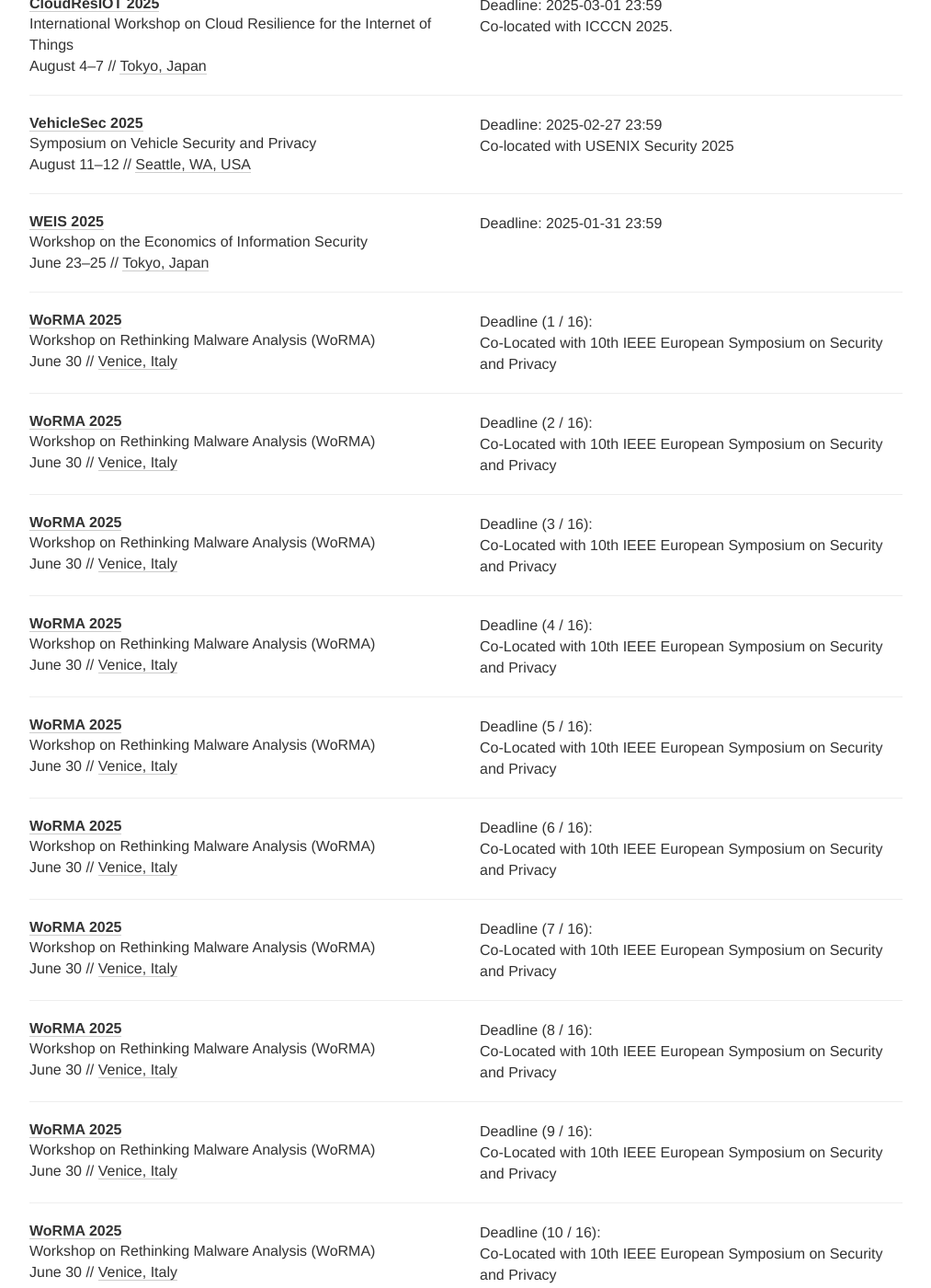
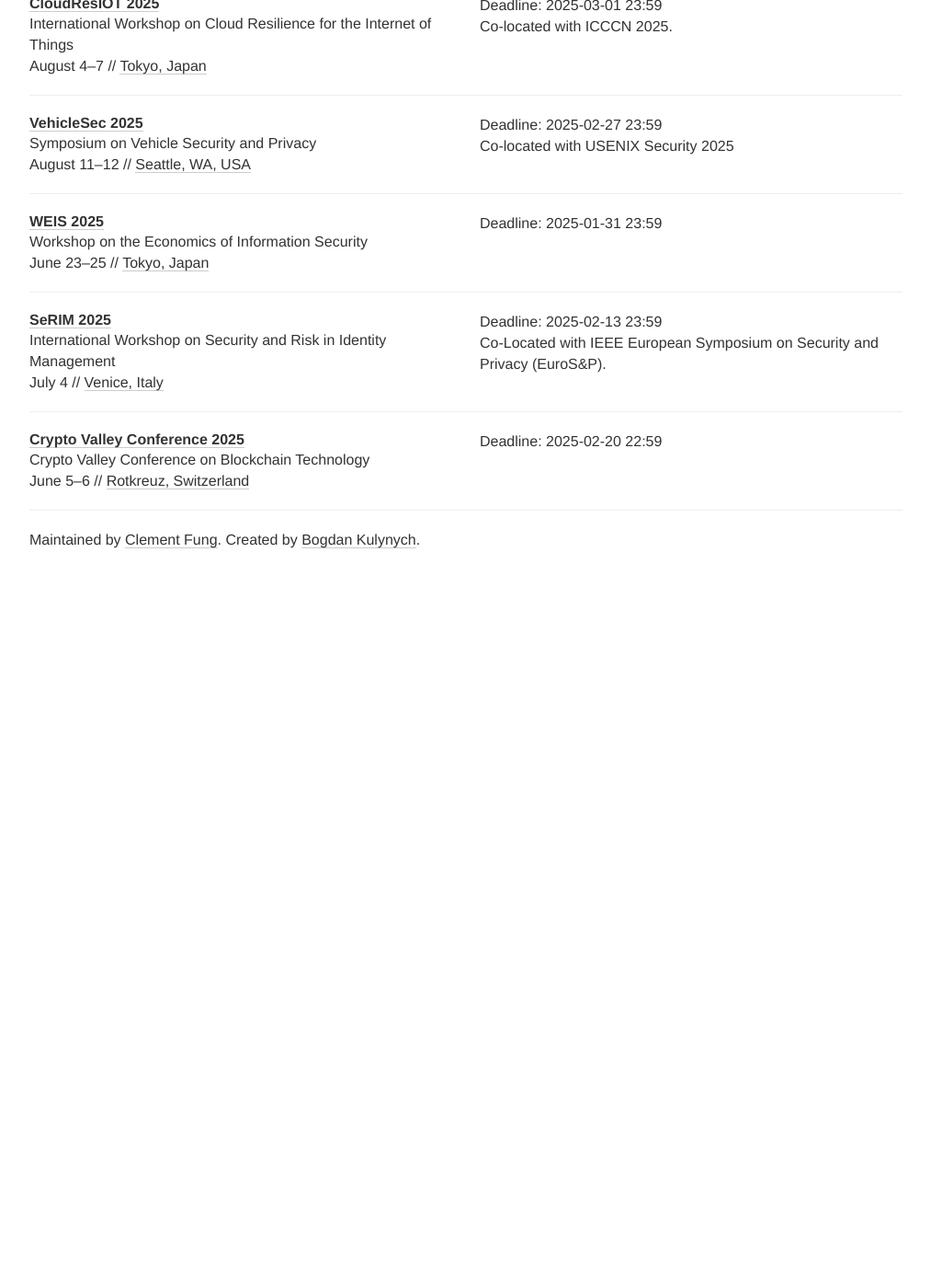
Before and after one commit to sec-deadlines/sec-deadlines.github.io, a Jekyll site: the page built from index.html, in a window 1280 px wide and 1400 px high, scrolled down 16403 px. Shown: the whole window at 92% size, without its empty margins (133-1146 px from the left). Built offline with Jekyll 4.4.1, drawn with Linux system fonts in a browser that asks for light colours; nearby versions of some CDN libraries; comment, search, counter and statistics services are not loaded; after the commit the page ends 17033 px from its top, so only the background shows below that; some of the changed text lies outside the part shown.

Commit message:
Merge with WORMA '24

```diff
--- a/_data/conferences.yml
+++ b/_data/conferences.yml
@@ -758,13 +758,13 @@
 
 - name: WoRMA
   description: Workshop on Rethinking Malware Analysis
-  year: 2024
-  link: https://worma.gitlab.io/2024/
-  deadline: ["2024-03-26 23:59"]
-  date: July 8-12
-  comment: Co-located with IEEE Euro S&P 2024
-  place: Vienna, Austria
-  tags: [SEC, PRIV, SHOP]
+  year: 2025
+  link: https://worma.gitlab.io/2025/
+  deadline: ["2025-02-20 23:59"]
+  date: June 30
+  comment: Co-located with IEEE Euro S&P
+  place: Venice, Italy
+  tags: [SEC, SHOP]
 
 - name: SysTEX
   description: Workshop on System Software for Trusted Execution
@@ -1179,16 +1179,6 @@
   place: Tokyo, Japan
   tags: [SEC, PRIV, SHOP]
 
-- name: WoRMA
-  description: Workshop on Rethinking Malware Analysis (WoRMA)
-  year: 2025
-  comment: Co-Located with 10th IEEE European Symposium on Security and Privacy
-  link: https://worma.gitlab.io/2025/
-  deadline: "2025-02-20 23:59"
-  date: June 30
-  place: Venice, Italy
-  tags: [SEC, SHOP]
-
 - name: SeRIM
   description: International Workshop on Security and Risk in Identity Management
   year: 2025
```
